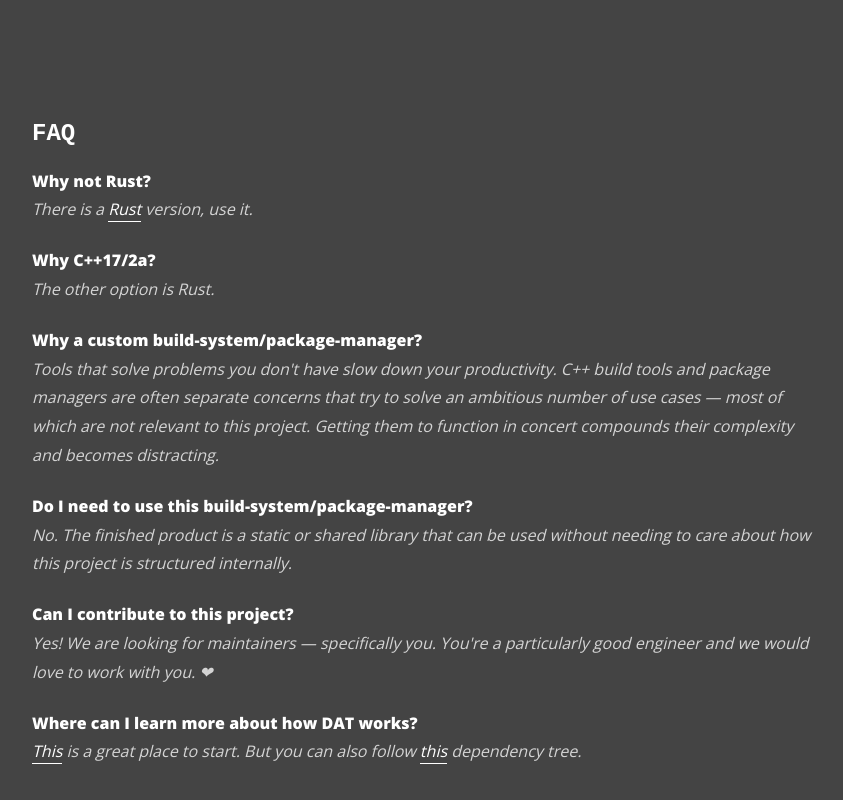
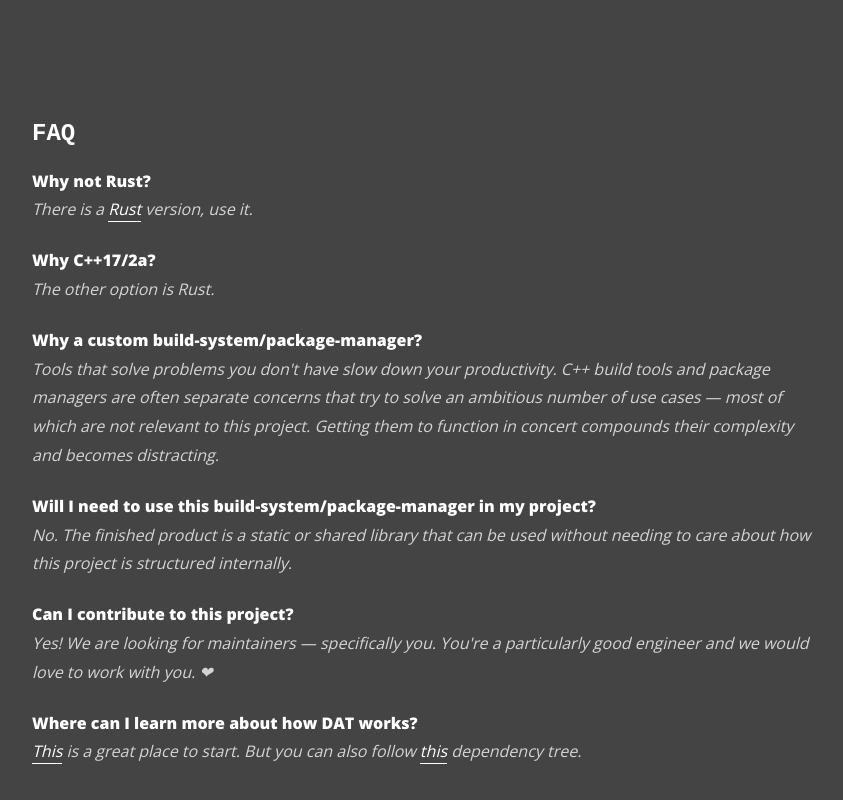
Before and after one commit to hypercore-cxx/datcxx.github.io, a plain HTML site: page index.html in a window 1280 px wide. Shown: the part 630-1430 px from the top of the page, without its empty margins (208-1051 px from the left). Drawn offline with nearby package versions, Linux system fonts and the light colour scheme; a web font is replaced by a local one.

Commit message:
improve docs

```diff
--- a/index.html
+++ b/index.html
@@ -28,7 +28,7 @@
         relevant to this project. Getting them to function in concert compounds
         their complexity and becomes distracting.</i></p>
       <br/>
-      <p><b>Do I need to use this build-system/package-manager?</b></p>
+      <p><b>Will I need to use this build-system/package-manager in my project?</b></p>
       <p><i>No. The finished product is a static or shared library that
         can be used without needing to care about how this project is
         structured internally.</i></p>
```
